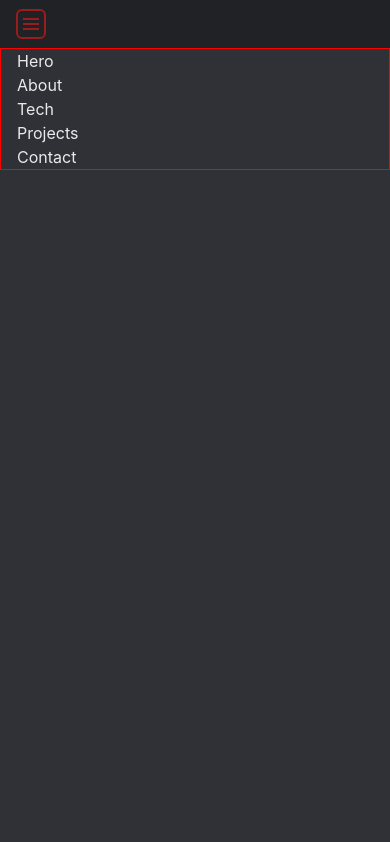
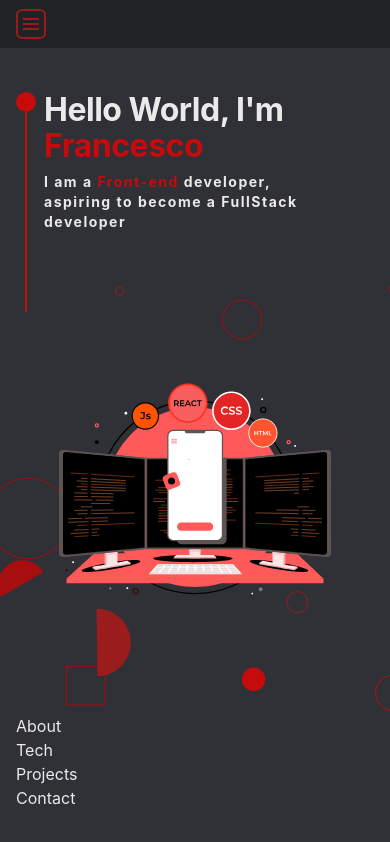
Before and after one commit to F3azy/portfolio, a React (Vite) app: page / in a window 390 px wide. Shown: the top 842 px of the page. Built offline with nearby package versions, Linux system fonts and the light colour scheme.

Commit message:
finished the gero section for desktop and mobile view need to adjust some stuff

```diff
--- a/src/App.jsx
+++ b/src/App.jsx
@@ -9,9 +9,9 @@ function App() {
     <ChakraProvider theme={theme}>
       <Sidebar />
       <MobileNav />
-      <Box m={{base: "48px 0", lg: "0 0 0 72px"}} border={"1px solid red"}>
+      <Box m={{base: "48px 0", lg: "0 0 0 72px"}}>
+        <Hero />
         <Box p={{base: "0 16px", lg: "0 188px"}}>
-          <Hero />
           <About />
           <Tech />
           <Projects />
--- a/src/components/Hero.jsx
+++ b/src/components/Hero.jsx
@@ -1,8 +1,74 @@
+import { Box, Flex, Text, Heading } from '@chakra-ui/react';
+import { HeroBG, HeroAnimation } from '../assets';
 import React from 'react';
+import Lottie from 'react-lottie';
 
 const Hero = () => {
+
+  const defaultOptions = {
+    loop: true,
+    autoplay: true,
+    animationData: HeroAnimation,
+    rendererSettings: {
+      preserveAspectRatio: "xMidYMid slice"
+    }
+  };
+
+  const style = {
+    cursor: "auto",
+  };
+
   return (
-    <div>Hero</div>
+    <Flex
+    direction="column"
+    h={{lg: "100vh"}}
+    p={{base: "44px 16px", lg: "88px 188px"}}
+    position={{base: "static", lg:"relative"}}
+    bgImage={HeroBG}
+    bgRepeat="no-repeat"
+    bgPosition="bottom"
+    bgSize={{lg: "contain"}}
+    >
+      <Flex
+      columnGap={{base: "8px", md: "12px"}}
+      position={{base: "static", lg:"absolute"}}
+      top={{base: "44px", lg: "88px"}}
+      left={{lg: "188px"}}
+      >
+        <Flex direction="column" alignItems="center">
+          <Box boxSize="20px" bg="brand.tertiary" borderRadius="full" />
+          <Box w="2px" h={{base: "200px", lg: "300px"}} bg="brand.tertiary" />
+        </Flex>
+        <Box>
+        <Heading
+        as="h1"
+        fontSize={{base: "32px", md:"48px"}}
+        lineHeight={{base: "36px", md:"40px"}}
+        letterSpacing="-0.5px"
+        >
+          Hello World, I'm <Text as="span" color="brand.tertiary">Francesco</Text>
+        </Heading>
+        <Text
+        m={{base: "8px 0 0",md: "16px 0 0"}}
+        fontWeight="bold"
+        fontSize={{base: "14px", md: "24px"}}
+        lineHeight={{base: "20px", md:"32px"}}
+        letterSpacing={{base: "1.5px", md: "1px"}}
+        >
+          I am a <Text as="span" color="brand.tertiary">Front-end</Text> developer, <br/>
+          aspiring to become a FullStack developer
+        </Text>
+        </Box>
+      </Flex>
+      <Box
+      boxSize={{lg:"800px"}}
+      position={{base: "static", lg:"absolute"}}
+      bottom="0"
+      right={{base: "0",lg: "188px"}}
+      >
+        <Lottie options={defaultOptions} style={style} isClickToPauseDisabled />
+      </Box>
+    </Flex>
   )
 };
 
--- a/src/components/MobileNav.jsx
+++ b/src/components/MobileNav.jsx
@@ -27,6 +27,7 @@ const MobileNav = () => {
     p="0 16px"
     position="fixed"
     top="0"
+    zIndex={10}
     display={{base: "flex", lg: "none"}}
     >
       <IconButton
@@ -71,7 +72,11 @@ const MobileNav = () => {
                     </Flex>
                     <Flex justifyContent="center" columnGap="40px">
                         {socialLinks.map((socialLink) =>
-                        <SocialLink key={socialLink.id} icon={socialLink.icon} url={socialLink.url} />
+                        <SocialLink
+                        key={socialLink.id}
+                        icon={socialLink.icon}
+                        url={socialLink.url}
+                        />
                         )}
                     </Flex>
                 </Flex>
--- a/src/components/Sidebar.jsx
+++ b/src/components/Sidebar.jsx
@@ -15,6 +15,7 @@ const Sidebar = () => {
     p="12px 0"
     position="fixed"
     left="0"
+    zIndex={10}
     display={{base: "none", lg: "flex"}}
     >
       <Flex as="nav" direction="column" rowGap="12px">
@@ -29,7 +30,11 @@ const Sidebar = () => {
       </Flex>
       <Flex direction="column" rowGap="12px">
         {socialLinks.map((socialLink) =>
-          <SocialLink key={socialLink.id} icon={socialLink.icon} url={socialLink.url} />
+          <SocialLink
+          key={socialLink.id}
+          icon={socialLink.icon}
+          url={socialLink.url}
+          />
         )}
       </Flex>
     </Flex>
```
Also changed, not shown: src/assets/HeroBG.svg.
